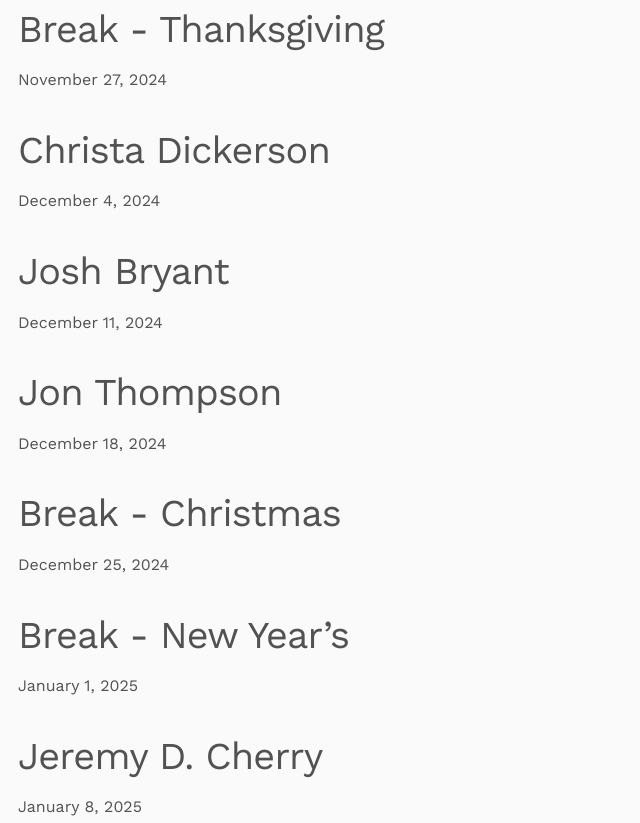
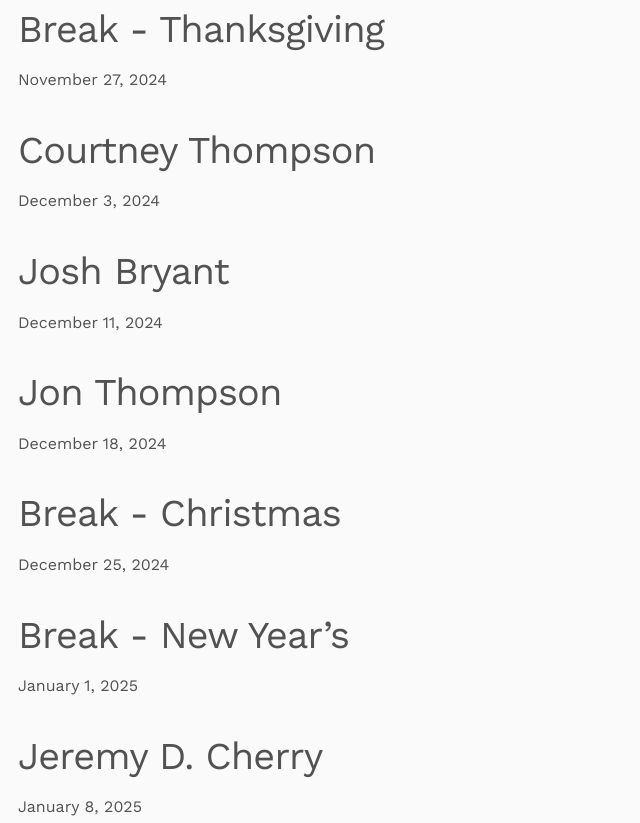
Before and after one commit to joshwhitwell/journey-group-midweek, a plain HTML site: page index.html in a window 1280 px wide. Shown: the part 2020-2843 px from the top of the page, without its empty margins (0-640 px from the left). Drawn offline with nearby package versions, Linux system fonts and the light colour scheme.

Commit message:
feat: update schedule

```diff
--- a/index.html
+++ b/index.html
@@ -297,8 +297,8 @@
           <p>November 27, 2024</p>
         </li>
         <li>
-          <h4>Christa Dickerson</h4>
-          <p>December 4, 2024</p>
+          <h4>Courtney Thompson</h4>
+          <p>December 3, 2024</p>
         </li>
         <li>
           <h4>Josh Bryant</h4>
@@ -369,7 +369,7 @@
           <p>April 2, 2025</p>
         </li>
         <li>
-          <h4>Courtney Thompson</h4>
+          <h4>Christa Dickerson</h4>
           <p>April 9, 2025</p>
         </li>
         <li>
```
